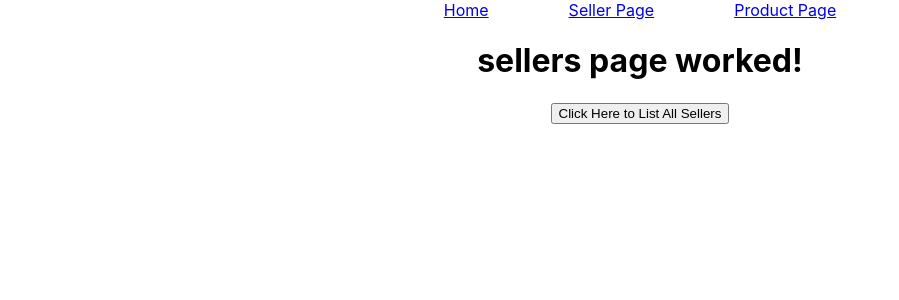
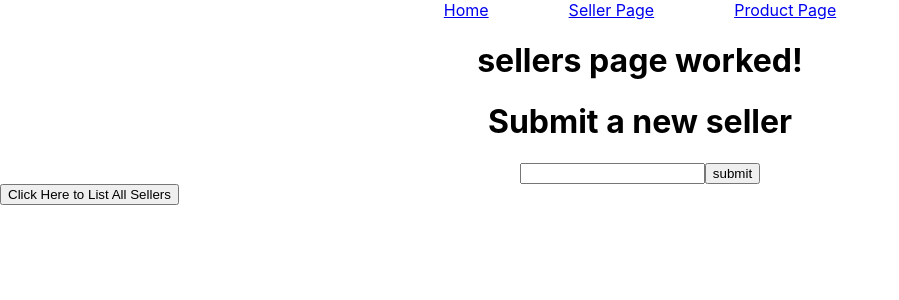
Before and after one commit to lkrout88/FrontEndProject, a React (Create React App) app: page /seller in a window 1280 px wide. Shown: the top 300 px of the page, without its empty margins (0-899 px from the left). Built offline with nearby package versions, Linux system fonts and the light colour scheme.

Commit message:
Add Seller

```diff
--- /dev/null
+++ b/src/Components/AddSeller.tsx
@@ -0,0 +1,26 @@
+import React, { SyntheticEvent, useState } from "react";
+import { Seller } from "../Models/Seller";
+import { AddNewSellerAPI } from "../Services/SellerService";
+
+export function AddSeller(){
+    const [userInput, setUserInput] = useState<string>("")
+    function userInputHandler (event:SyntheticEvent){
+        let textBox =event.target as HTMLTextAreaElement;
+        setUserInput(textBox.value);
+    }
+    function buttonClickHandler(){
+        let seller:Seller = {
+            sellerName:userInput
+        }
+        AddNewSellerAPI(seller)
+    }
+
+    return (<>
+    <h1>Submit a new seller</h1>
+
+    <input onChange={userInputHandler} value={userInput}></input>
+    <button onClick={buttonClickHandler}>submit</button>
+
+
+    </>)
+}
--- a/src/Pages/SellersPage.tsx
+++ b/src/Pages/SellersPage.tsx
@@ -1,12 +1,35 @@
 import { getAllSellerAPI } from "../Services/SellerService";
+import { AddNewSellerAPI } from "../Services/SellerService";
+import { AddSeller } from "../Components/AddSeller";
+import { SellerList } from "../Components/SellerList";
+
+// import {userInputHandler} from "../Components/AddSeller"
+
 export function SellersPage(){
     function logAllSeller(){
         getAllSellerAPI()
         .then(response => {return response.json()})
         .then(json => {console.log(json)});
     }
+    /*
+    function AddSeller(){
+        AddNewSellerAPI()
+        .then(response => {return response.json()})
+        .then(json => {console.log(json)})
+        .catch(error => {console.log(error)})
+    }
+    */
     return (<><h1>sellers page worked!</h1>
+
+
+        <AddSeller></AddSeller>
+
+        <div style={{ display: 'flex', gap: '60px' }}>
     <button onClick={logAllSeller}>Click Here to List All Sellers</button>
-    </>);
+    {/* <input onChange={userInputHandler} value={userInput}></input> */}
+
+    </div>
+    </>
+    )
 
 }
--- a/src/Services/SellerService.tsx
+++ b/src/Services/SellerService.tsx
@@ -10,3 +10,11 @@ export function getAllSellerAPI(){
 
 
 }
+export function AddNewSellerAPI(data: Seller){
+    return fetch(apiBaseUrl+"seller", {
+        method:"POST",
+        mode:"cors",
+        headers:{"Content-Type":"application/json"},
+        body:JSON.stringify(data)
+    })
+}
```
